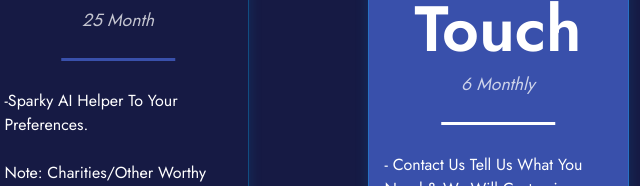
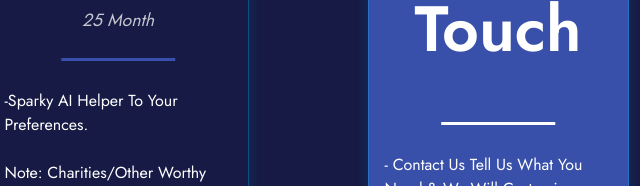
Before and after one commit to MeetYourAI/ExperiencesAi, a plain HTML site: page index.html in a window 1280 px wide. Shown: the part 2994-3180 px from the top of the page, 522-1162 px from the left. Drawn offline with Linux system fonts and the light colour scheme; files whose address does not match are found by name.

Commit message:
Update index.html

```diff
--- a/index.html
+++ b/index.html
@@ -585,7 +585,7 @@ and discover new experiences in your area or beyond.
 							<div class="plan-head"><i class="flaticon-box plan-icon"></i>
 								<h4 class="plane-name">Customised plan</h4>
 								<div class="plan-price">
-									<h3 class="price">Get In Touch<sup class="currency-symbol"></sup></h3><span class="per">6 Monthly</span>
+									<h3 class="price">Get In Touch<sup class="currency-symbol"></sup></h3><span class="per"></span>
 								</div>
 							</div>
 
```
